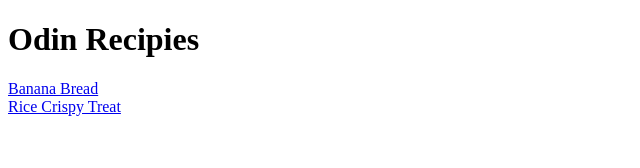
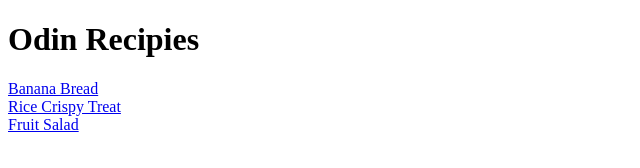
Before and after one commit to C-H-Miller/odin-recipies, a plain HTML site: page recipes/index.html in a window 1280 px wide. Shown: the full height of the page, 0-640 px from the left. Drawn offline with Linux system fonts and the light colour scheme.

Commit message:
Adding missed line to main page

```diff
--- a/recipes/index.html
+++ b/recipes/index.html
@@ -14,7 +14,8 @@
     <a href="banana-bread.html">Banana Bread</a>
     <br>
     <a href="rice-crispie-treat.html">Rice Crispy Treat</a>
-
+    <br>
+    <a href="fruit-salad.html">Fruit Salad</a>
 
 
 </body>
```
